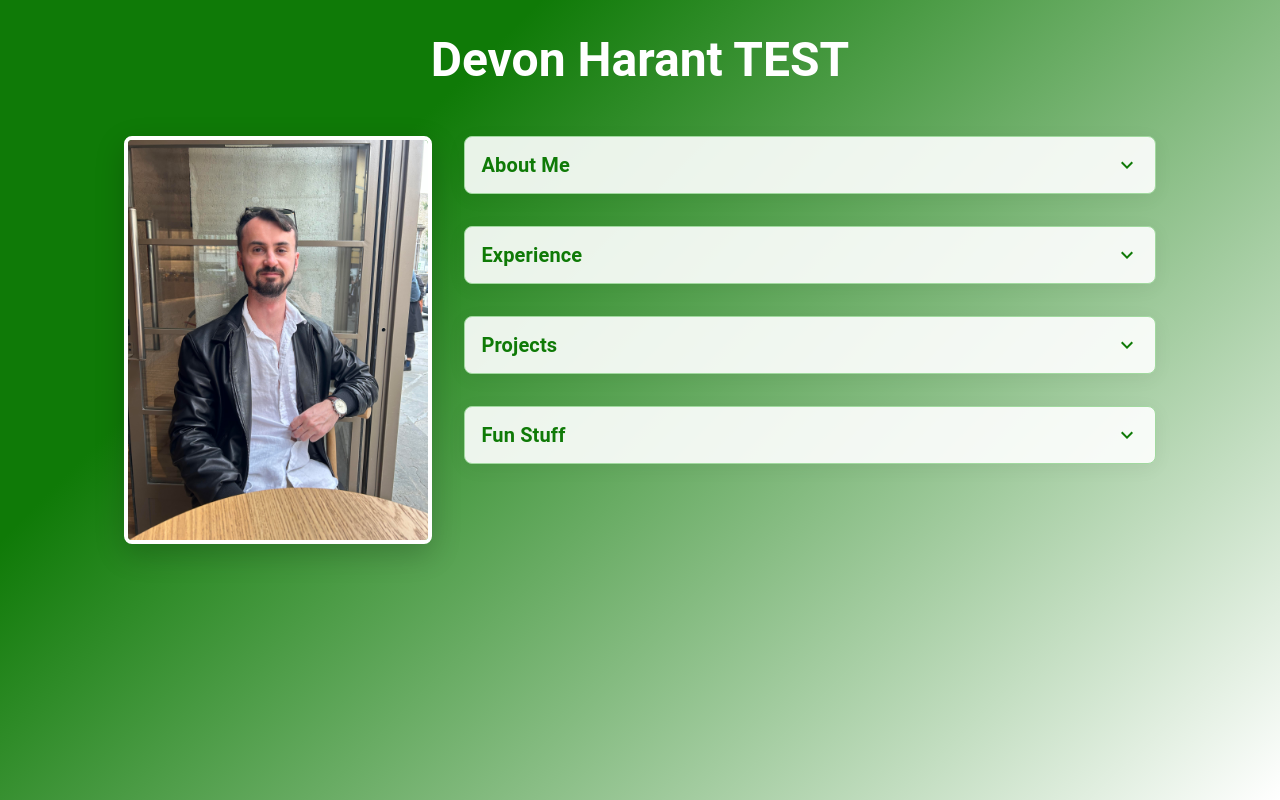
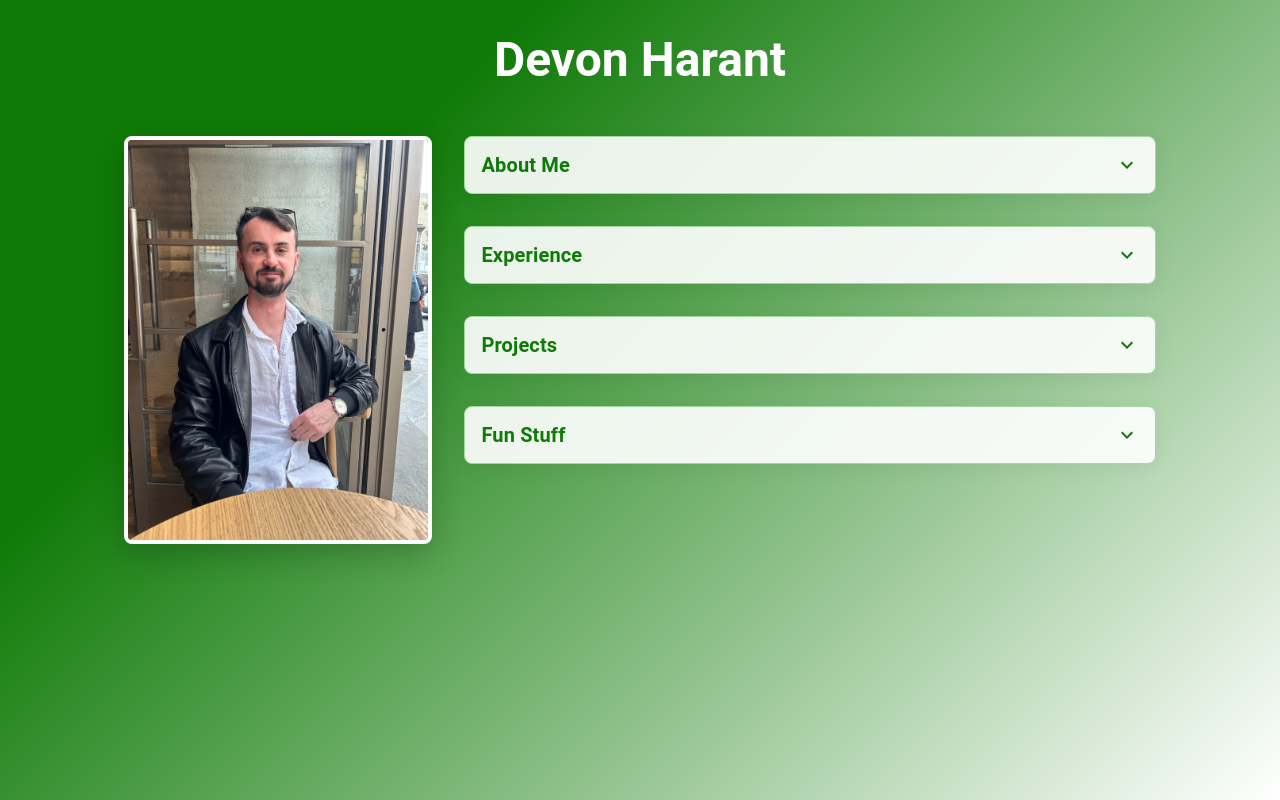
Before and after one commit to devonharant/resumesite, a React (Vite) app: page / in a window 1280 px wide. Built offline with nearby package versions, Linux system fonts and the light colour scheme.

Commit message:
reverting again

```diff
--- a/src/components/Content.jsx
+++ b/src/components/Content.jsx
@@ -18,7 +18,7 @@ export default function Content() {
           }}
           variant="h3"
         >
-          Devon Harant TEST
+          Devon Harant
         </Typography>
 
         <Box
```
